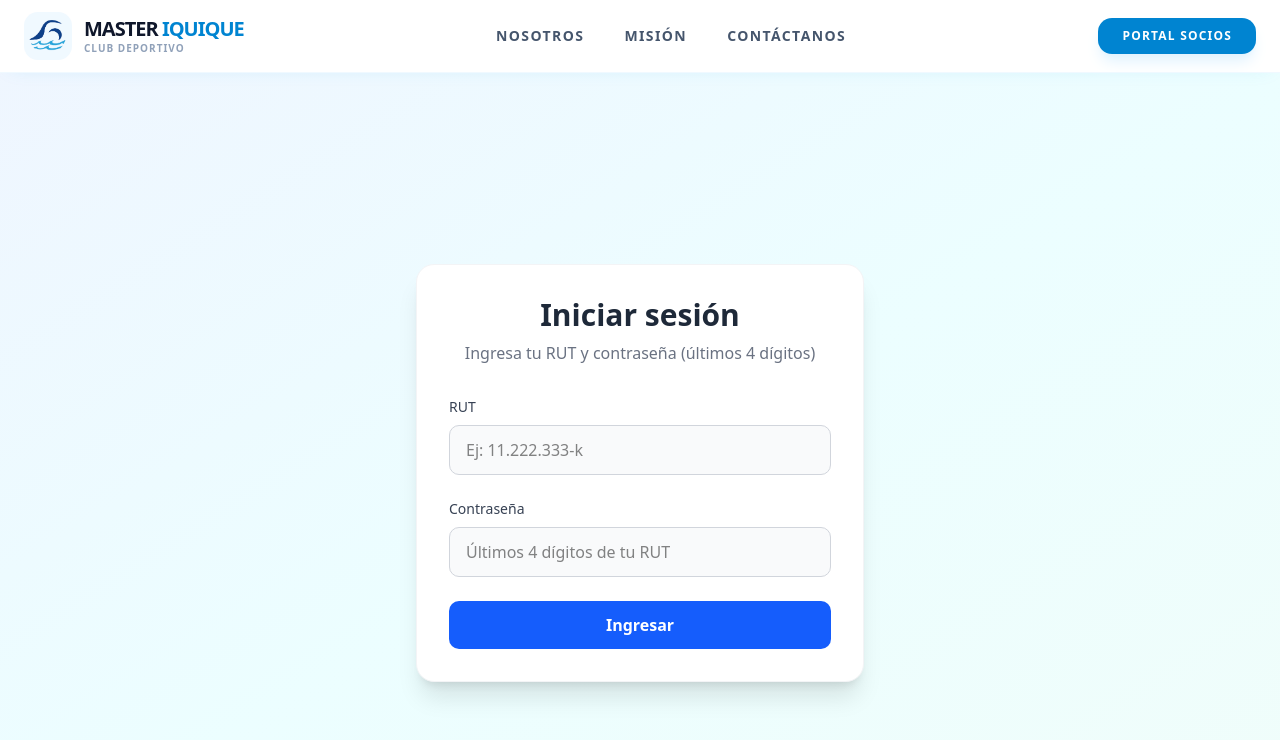
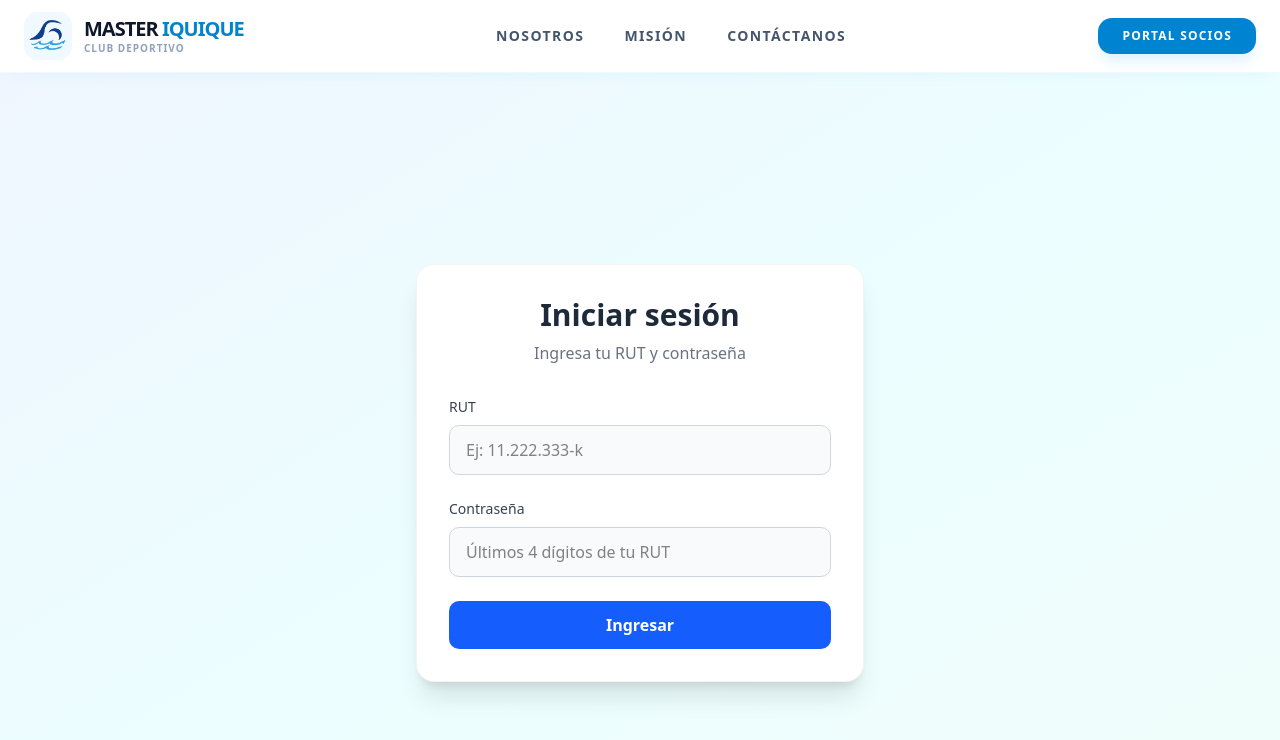
Before and after one commit to flavioinform/master, a React (Vite) app: page /login in a window 1280 px wide. Shown: the top 740 px of the page. Built offline with nearby package versions, Linux system fonts and the light colour scheme; no server answers.

Commit message:
dominio cambios

```diff
--- a/src/pages/login.jsx
+++ b/src/pages/login.jsx
@@ -119,7 +119,7 @@
         <div className="bg-white rounded-2xl shadow-xl p-8 border border-gray-100">
           <div className="text-center mb-8">
             <h1 className="text-3xl font-bold text-gray-800 mb-2">Iniciar sesión</h1>
-            <p className="text-gray-500">Ingresa tu RUT y contraseña (últimos 4 dígitos)</p>
+            <p className="text-gray-500">Ingresa tu RUT y contraseña</p>
           </div>
 
           <form onSubmit={handleSubmit} className="space-y-6">
```
Also changed, not shown: 1 other file (tests, documents, lock files or other folders).
